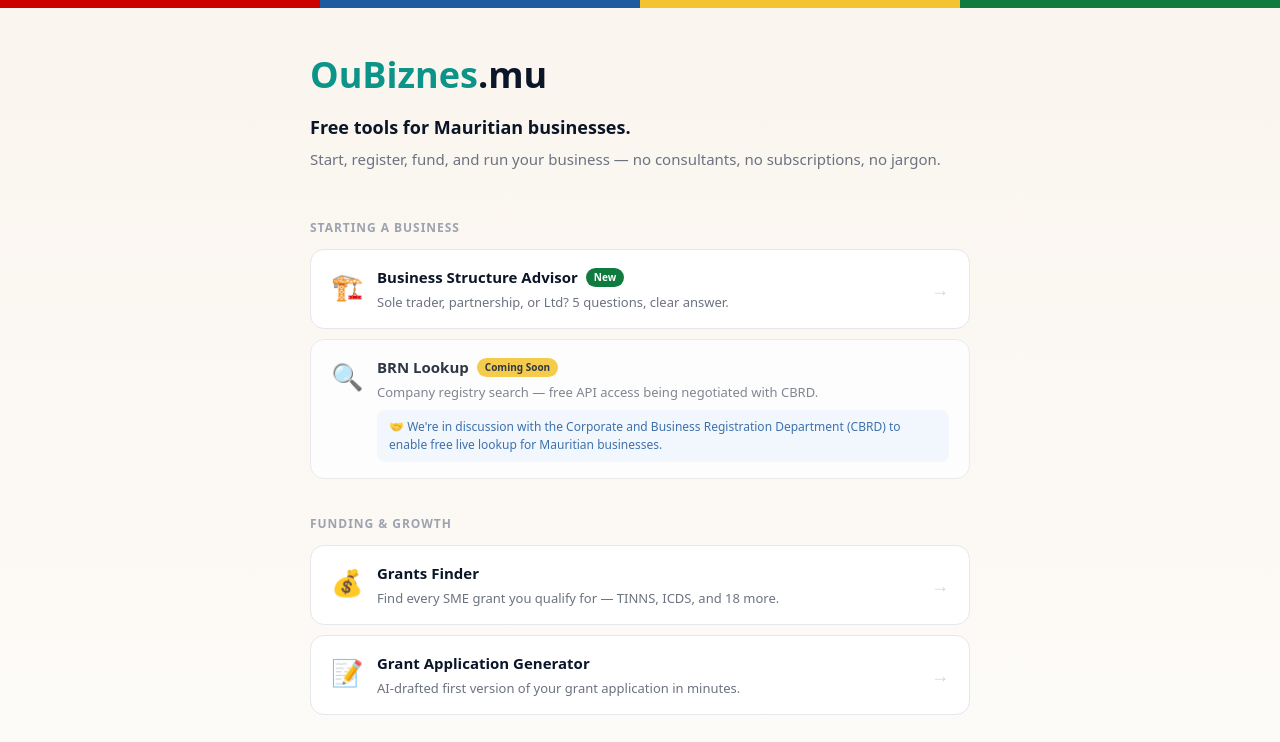
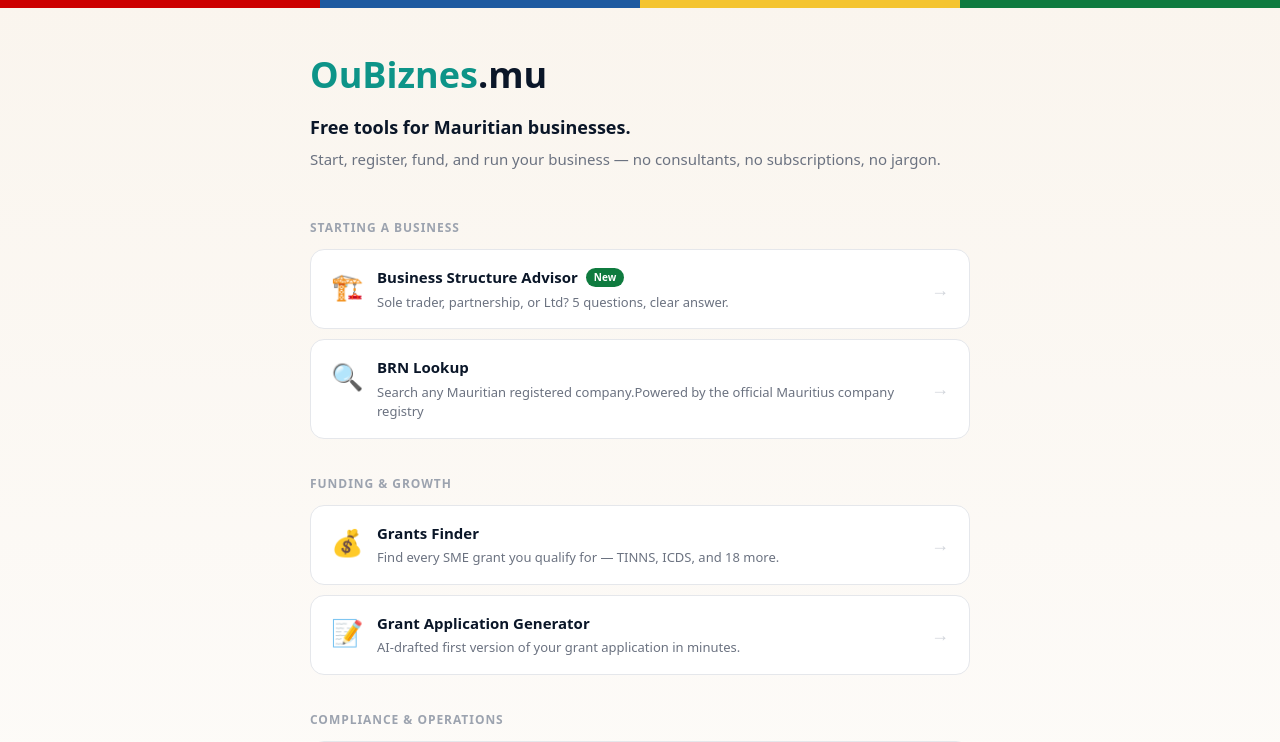
Before and after one commit to pravish1922-ctrl/oubiznes, a Next.js app: page / in a window 1280 px wide. Shown: the top 742 px of the page. Built offline with nearby package versions, Linux system fonts and the light colour scheme.

Commit message:
Update page.tsx

```diff
--- a/app/page.tsx
+++ b/app/page.tsx
@@ -25,12 +25,12 @@
         href: "/lookup",
         emoji: "🔍",
         title: "BRN Lookup",
-        desc: "Company registry search — free API access being negotiated with CBRD.",
-        tag: "Coming Soon",
+        desc: "Search any Mauritian registered company.Powered by the official Mauritius company registry",
+        /*tag: "Coming Soon",
         tagColor: GOLD,
-        tagTextColor: NAVY,
-        live: false,
-        notice: "We're in discussion with the Corporate and Business Registration Department (CBRD) to enable free live lookup for Mauritian businesses.",
+        tagTextColor: NAVY,*/
+        live: true,
+        //notice: "We're in discussion with the Corporate and Business Registration Department (CBRD) to enable free live lookup for Mauritian businesses.",
       },
     ],
   },
```
